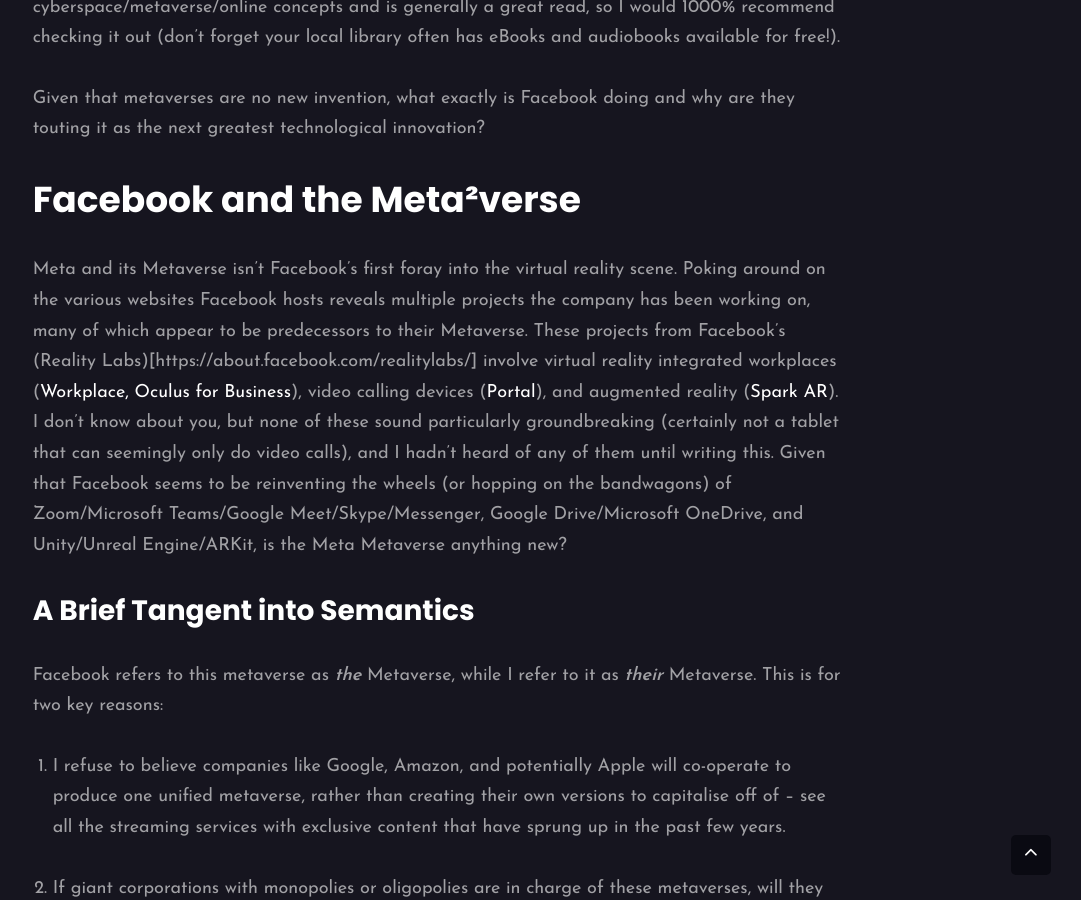
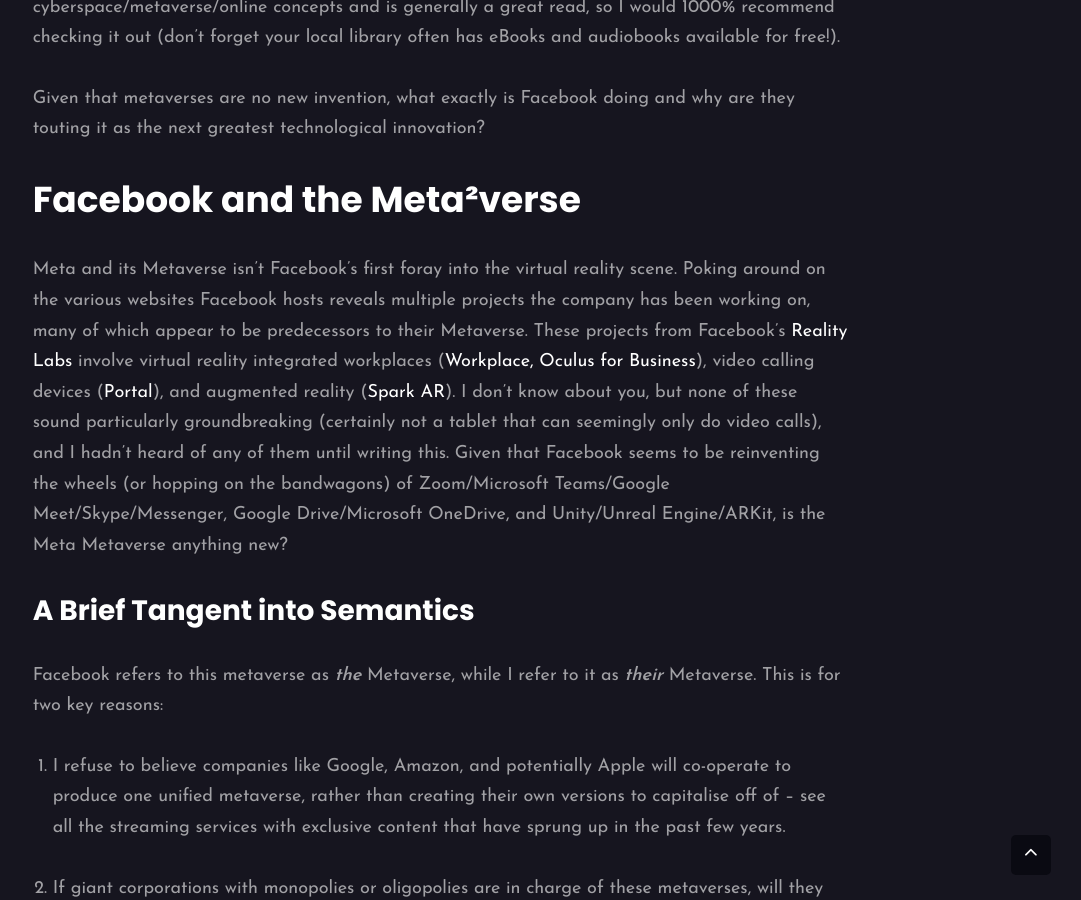
Before and after one commit to EinsteinFrizz/blog, a Jekyll site: the page built from _posts/2021-11-24-metaverse.markdown, in a window 1280 px wide and 900 px high, scrolled down 2684 px. Shown: the whole window, without its empty margins (199-1280 px from the left). Built offline with Jekyll 4.4.1, drawn with Linux system fonts in a browser that asks for light colours; nearby versions of some CDN libraries.

Commit message:
fix link

```diff
--- a/_posts/2021-11-24-metaverse.markdown
+++ b/_posts/2021-11-24-metaverse.markdown
@@ -39,7 +39,7 @@ Given that metaverses are no new invention, what exactly is Facebook doing and w
 
 # Facebook and the Meta&#xB2;verse
 
-Meta and its Metaverse isn't Facebook's first foray into the virtual reality scene. Poking around on the various websites Facebook hosts reveals multiple projects the company has been working on, many of which appear to be predecessors to their Metaverse. These projects from Facebook's (Reality Labs)[https://about.facebook.com/realitylabs/] involve virtual reality integrated workplaces ([Workplace, Oculus for Business](https://tech.fb.com/the-future-of-work-and-the-next-computing-platform/)), video calling devices ([Portal](https://portal.facebook.com/nz/)), and augmented reality ([Spark AR](https://sparkar.facebook.com/ar-studio/)). I don't know about you, but none of these sound particularly groundbreaking (certainly not a tablet that can seemingly only do video calls), and I hadn't heard of any of them until writing this. Given that Facebook seems to be reinventing the wheels (or hopping on the bandwagons) of Zoom/Microsoft Teams/Google Meet/Skype/Messenger, Google Drive/Microsoft OneDrive, and Unity/Unreal Engine/ARKit, is the Meta Metaverse anything new?
+Meta and its Metaverse isn't Facebook's first foray into the virtual reality scene. Poking around on the various websites Facebook hosts reveals multiple projects the company has been working on, many of which appear to be predecessors to their Metaverse. These projects from Facebook's [Reality Labs](https://about.facebook.com/realitylabs/) involve virtual reality integrated workplaces ([Workplace, Oculus for Business](https://tech.fb.com/the-future-of-work-and-the-next-computing-platform/)), video calling devices ([Portal](https://portal.facebook.com/nz/)), and augmented reality ([Spark AR](https://sparkar.facebook.com/ar-studio/)). I don't know about you, but none of these sound particularly groundbreaking (certainly not a tablet that can seemingly only do video calls), and I hadn't heard of any of them until writing this. Given that Facebook seems to be reinventing the wheels (or hopping on the bandwagons) of Zoom/Microsoft Teams/Google Meet/Skype/Messenger, Google Drive/Microsoft OneDrive, and Unity/Unreal Engine/ARKit, is the Meta Metaverse anything new?
 
 ## A Brief Tangent into Semantics
 
```
